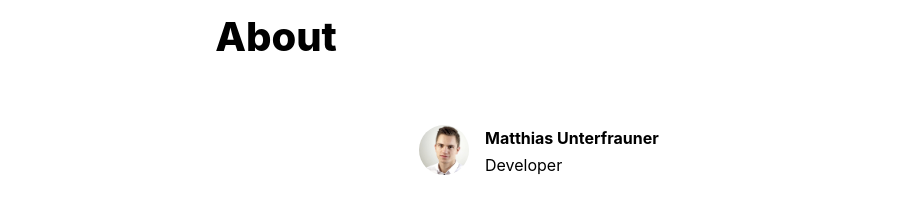
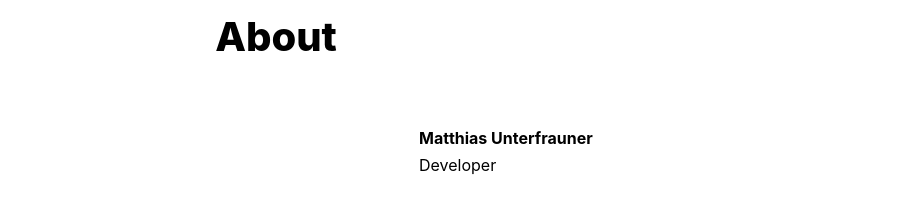
Before and after one commit to matthiasunt/sf-lp, a plain HTML site: page index.html in a window 1280 px wide. Shown: the part 3340-3541 px from the top of the page, 364-1280 px from the left. Drawn offline with Linux system fonts and the light colour scheme; files whose address does not match are found by name.

Commit message:
Update mail & remove avatar

```diff
--- a/index.html
+++ b/index.html
@@ -225,9 +225,9 @@ Cerchi uno Shuttle?">
                 <div class="col-lg-5 ml-auto pl-lg-5">
                     <div class="author-div">
                         <div class="d-flex mb-4">
-                            <div class="mr-3">
-                                <img src="assets/images/mu.jpg" alt="Image" class="avatar-img img-fluid rounded-circle">
-                            </div>
+<!--                            <div class="mr-3">-->
+<!--                                <img src="assets/images/mu.jpg" alt="Image" class="avatar-img img-fluid rounded-circle">-->
+<!--                            </div>-->
                             <div class="mr-auto text-black">
                                 <strong class="font-weight-bold mb-0">Matthias Unterfrauner</strong><br>Developer
                             </div>
```
Also changed, not shown: privacy.html (+1 -1 lines).
